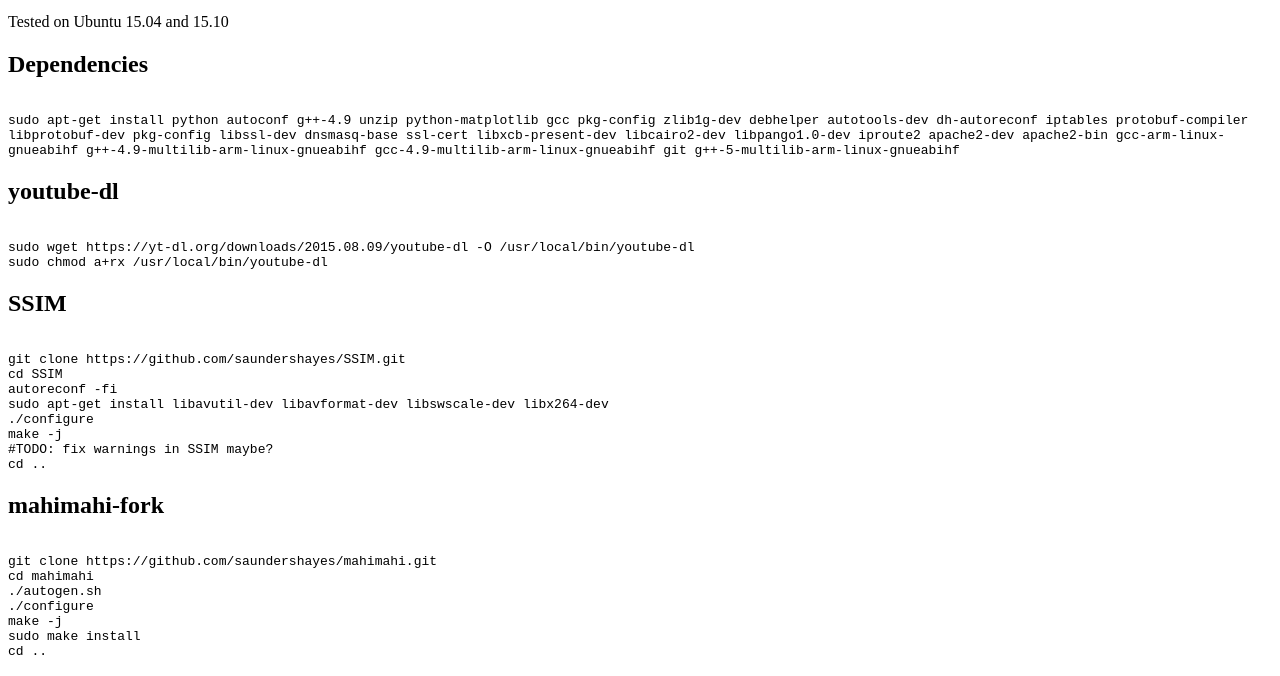
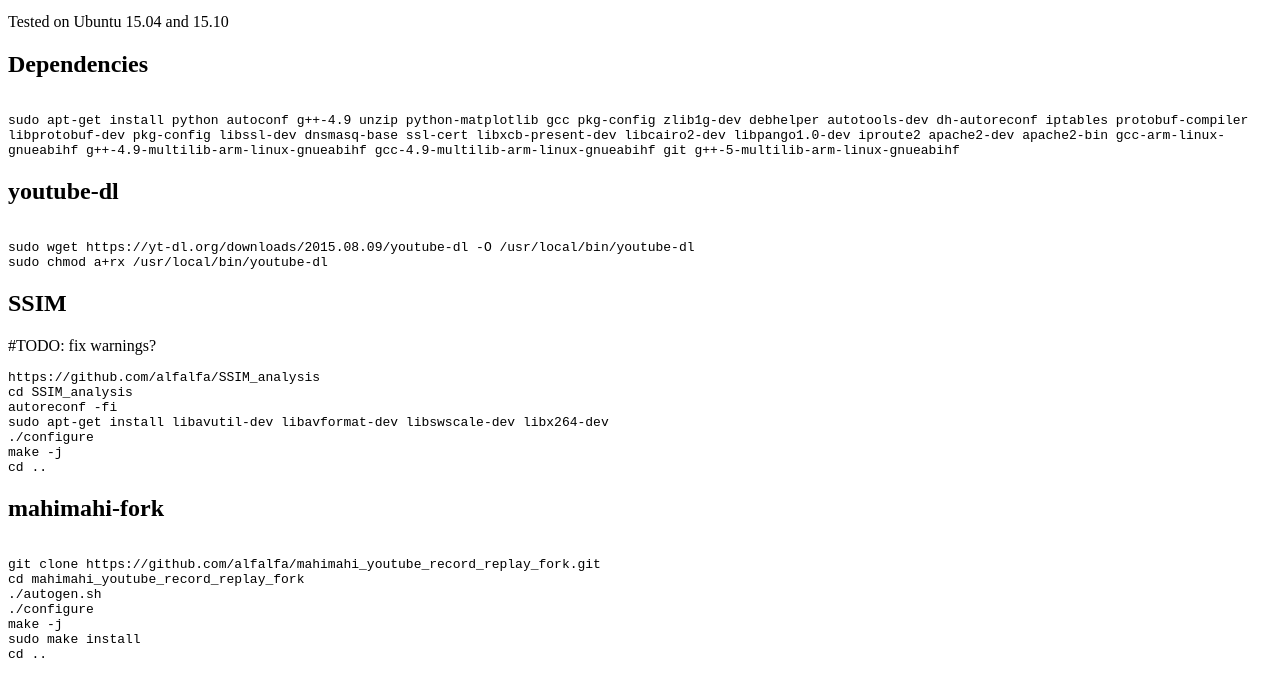
Before and after one commit to alfalfa/youtube_replication, a plain HTML site: page index.html in a window 1280 px wide. Shown: the part 105-781 px from the top of the page. Drawn offline with Linux system fonts and the light colour scheme.

Commit message:
Using new repos for mahimahi and ssim analysis

```diff
--- a/index.html
+++ b/index.html
@@ -18,21 +18,21 @@ sudo chmod a+rx /usr/local/bin/youtube-dl
 </div>
 
 <h2>SSIM</h2>
+#TODO: fix warnings?
 <div style="white-space: pre-wrap; font-family:monospace;">
-git clone https://github.com/saundershayes/SSIM.git
-cd SSIM
+https://github.com/alfalfa/SSIM_analysis
+cd SSIM_analysis
 autoreconf -fi
 sudo apt-get install libavutil-dev libavformat-dev libswscale-dev libx264-dev
 ./configure
 make -j
-#TODO: fix warnings in SSIM maybe?
 cd ..
 </div>
 
 <h2>mahimahi-fork</h2>
 <div style="white-space: pre-wrap; font-family:monospace;">
-git clone https://github.com/saundershayes/mahimahi.git
-cd mahimahi
+git clone https://github.com/alfalfa/mahimahi_youtube_record_replay_fork.git
+cd mahimahi_youtube_record_replay_fork
 ./autogen.sh
 ./configure
 make -j
```
